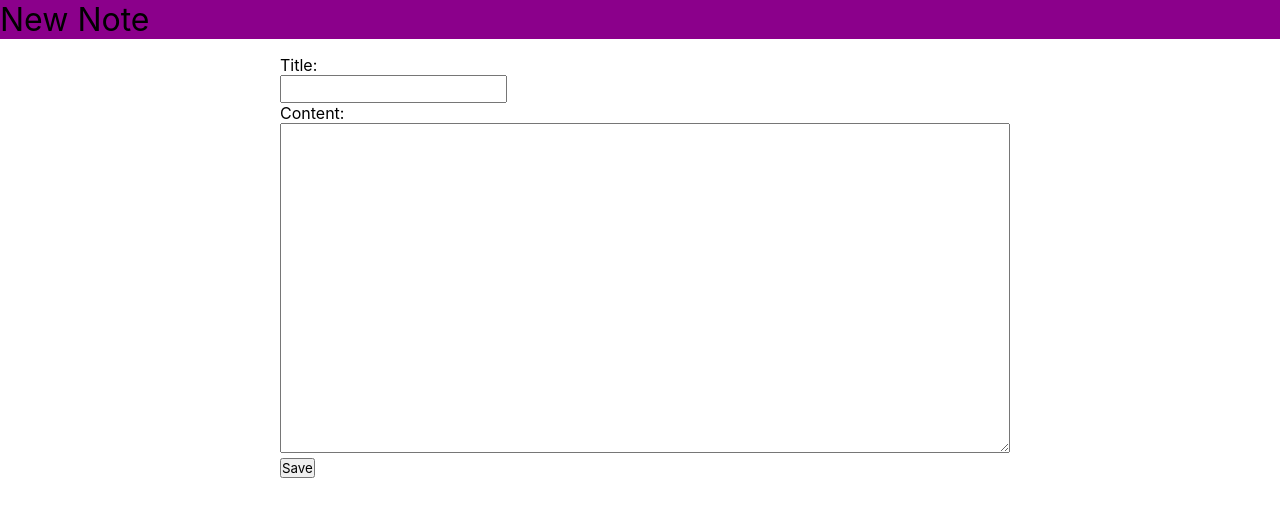
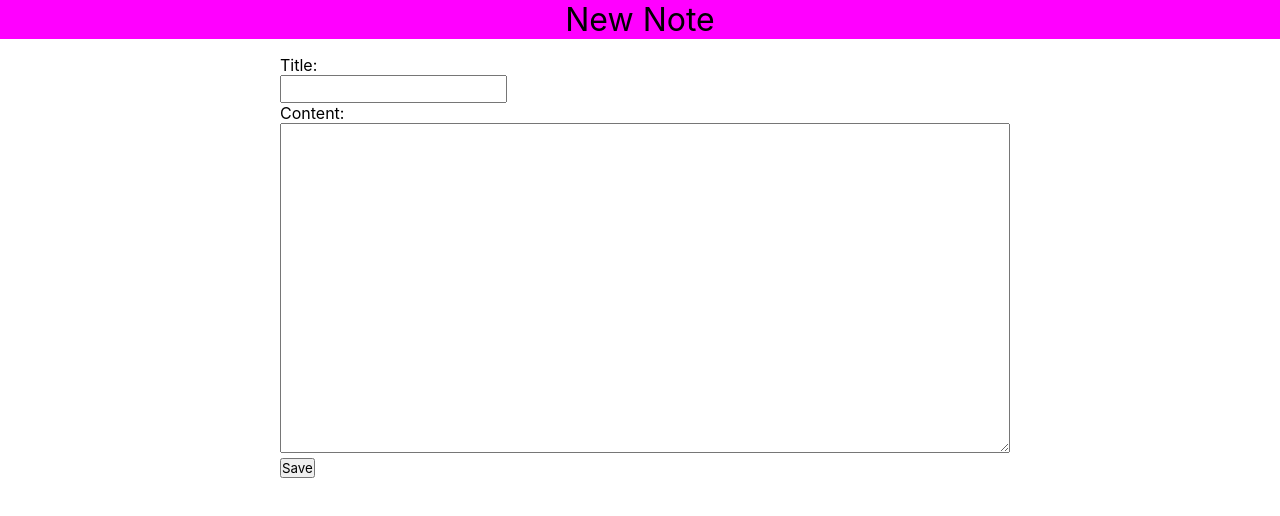
Before and after one commit to roboteng/mvp, a React (Create React App) app: page /new in a window 1280 px wide. Shown: the top 516 px of the page. Built offline with nearby package versions, Linux system fonts and the light colour scheme.

Commit message:
centered title

```diff
--- a/public/index.html
+++ b/public/index.html
@@ -7,7 +7,7 @@
     <meta name="theme-color" content="#000000" />
     <meta
       name="description"
-      content="Web site created using create-react-app"
+      content="A web app to keep track of notes"
     />
     <link rel="apple-touch-icon" href="%PUBLIC_URL%/logo192.png" />
     <!--
@@ -24,7 +24,7 @@
       work correctly both with client-side routing and a non-root public URL.
       Learn how to configure a non-root public URL by running `npm run build`.
     -->
-    <title>React App</title>
+    <title>Simple Notes</title>
   </head>
   <body>
     <noscript>You need to enable JavaScript to run this app.</noscript>
--- a/src/Global.css
+++ b/src/Global.css
@@ -13,5 +13,7 @@ main {
 }
 
 .header {
-  background-color: darkmagenta;
+  background-color: magenta;
+  display: flex;
+  justify-content: space-around;
 }
```
